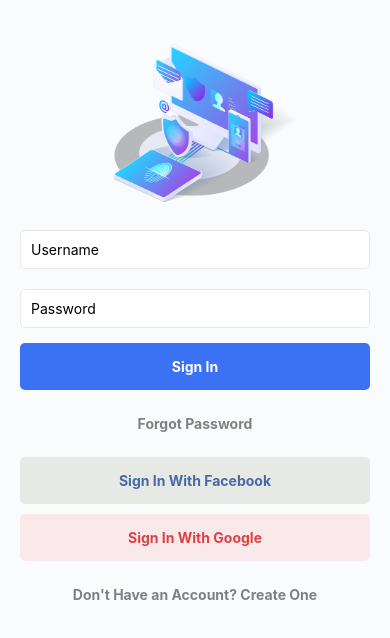
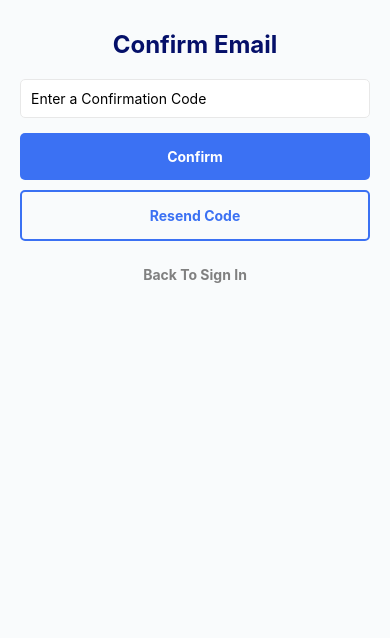
Before and after one commit to 21parthh/react-native-auth-with-aws-amplify, a React Native app: screen /SignUp in a window 390 px wide. Shown: the top 638 px of the page. Built offline with nearby package versions, Linux system fonts and the light colour scheme.

Commit message:
Updated Confirm Email UI

```diff
--- a/App.js
+++ b/App.js
@@ -1,11 +1,13 @@
 import { StatusBar } from "expo-status-bar";
 import { StyleSheet, Text, View, SafeAreaView } from "react-native";
 import SignIn from "./src/screens/SignInScreen/SignIn";
+import SignUp from "./src/screens/SignUpScreen/SignUp";
+import ConfirmEmailScreen from "./src/screens/ConfirmEmailScreen/ConfirmEmailScreen";
 
 export default function App() {
     return (
         <SafeAreaView style={styles.root}>
-            <SignIn />
+            <ConfirmEmailScreen/>
         </SafeAreaView>
     );
 }
--- a/src/components/CustomButton/CustomButton.js
+++ b/src/components/CustomButton/CustomButton.js
@@ -40,11 +40,18 @@ const styles = StyleSheet.create({
     container_PRIMARY: {
         backgroundColor: "#3B71F3",
     },
+    container_SECONDARY: {
+        borderColor: "#3B71F3",
+        borderWidth: 2,
+    },
     container_TERTIARY: {},
     text: {
         textAlign: "center",
         fontWeight: "bold",
         color: "white",
+    },
+    text_SECONDARY: {
+        color: "#3B71F3",
     },
     text_TERTIARY: {
         color: "gray",
--- /dev/null
+++ b/src/components/SocialSignInButtons/SocialSignInButtons.js
@@ -0,0 +1,32 @@
+import { View, Text } from "react-native";
+import React from "react";
+import CustomButton from "../CustomButton/CustomButton";
+
+const SocialSignInButtons = () => {
+    const signInWithFacebook = () => {
+        console.warn("signInWithFacebook");
+    };
+    const signInWithGoogle = () => {
+        console.warn("signInWithGoogle");
+    };
+
+    return (
+        <>
+            <CustomButton
+                text="Sign In With Facebook"
+                onPress={signInWithFacebook}
+                bgColor="#E7EAE4"
+                fgColor="#4769A9"
+            />
+            <CustomButton
+                text="Sign In With Google"
+                onPress={signInWithGoogle}
+                bgColor="#FAE9EA"
+                fgColor="#DD4044"
+            />
+
+        </>
+    );
+};
+
+export default SocialSignInButtons;
--- /dev/null
+++ b/src/screens/ConfirmEmailScreen/ConfirmEmailScreen.js
@@ -0,0 +1,74 @@
+import {
+    View,
+    Text,
+    StyleSheet,
+    useWindowDimensions,
+    ScrollView,
+} from "react-native";
+import React, { useState } from "react";
+import CustomInput from "../../components/CustomInput.js/CustomInput";
+import CustomButton from "../../components/CustomButton/CustomButton";
+import SocialSignInButtons from "../../components/SocialSignInButtons/SocialSignInButtons";
+import { LinearGradient } from "expo-linear-gradient";
+
+const ConfirmEmailScreen = () => {
+    const [code, setCode] = useState("");
+    const [username, setUsername] = useState("");
+
+    const { height } = useWindowDimensions();
+    const onConfirmPressed = () => {
+        console.warn("Registered");
+    };
+    const onResendPressed = () => {
+        console.warn("Resend")
+    }
+    const onSignInPressed = () => {
+        console.warn("Sign In");
+    };
+
+    return (
+        // <LinearGradient
+        //     colors={["#ffafbd", "#ffc3a0"]} // Adjust these colors as needed
+        //     style={{ flex: 1 }}
+        // >
+        <ScrollView>
+            <View style={styles.root}>
+                <Text style={styles.title}>Confirm Email</Text>
+                <CustomInput
+                    placeholder="Enter a Confirmation Code"
+                    value={code}
+                    setValue={setCode}
+                    secureTextEntry={true}
+                />
+                <CustomButton text="Confirm" onPress={onConfirmPressed} />
+                <CustomButton text="Resend Code" onPress={onResendPressed} type="SECONDARY" />
+                <CustomButton text="Back To Sign In" onPress={onSignInPressed} type="TERTIARY"/>
+
+            </View>
+        </ScrollView>
+        // </LinearGradient>
+    );
+};
+
+const styles = StyleSheet.create({
+    root: {
+        alignItems: "center",
+        padding: 20,
+    },
+    title: {
+        fontSize: 24,
+        fontWeight: "bold",
+        color: "#051069",
+        margin: 10,
+    },
+    text: {
+        color: "grey",
+        marginVertical: 10,
+        justifyContent: "space-between",
+    },
+    link: {
+        color: "#FDB075",
+    },
+});
+
+export default ConfirmEmailScreen;
--- /dev/null
+++ b/src/screens/ConfirmEmailScreen/index.js
@@ -0,0 +1 @@
+export {default} from "./ConfirmEmailScreen"
--- a/src/screens/SignInScreen/SignIn.js
+++ b/src/screens/SignInScreen/SignIn.js
@@ -10,7 +10,8 @@ import React, { useState } from "react";
 import logo from "../../../assets/images/Logo_1.png";
 import CustomInput from "../../components/CustomInput.js/CustomInput";
 import CustomButton from "../../components/CustomButton/CustomButton";
-import {LinearGradient} from 'expo-linear-gradient';
+import SocialSignInButtons from "../../components/SocialSignInButtons/SocialSignInButtons";
+import { LinearGradient } from "expo-linear-gradient";
 
 const SignIn = () => {
     const [username, setUsername] = useState("");
@@ -22,12 +23,6 @@ const SignIn = () => {
     };
     const onForgotPassword = () => {
         console.warn("Forgot Password");
-    };
-    const signInWithFacebook = () => {
-        console.warn("signInWithFacebook");
-    };
-    const signInWithGoogle = () => {
-        console.warn("signInWithGoogle");
     };
     const dontHaveAnAccount = () => {
         console.warn("dontHaveAnAccount");
@@ -61,18 +56,7 @@ const SignIn = () => {
                     onPress={onForgotPassword}
                     type="TERTIARY"
                 />
-                    <CustomButton
-                        text="Sign In With Facebook"
-                        onPress={signInWithFacebook}
-                        bgColor="#E7EAE4"
-                        fgColor="#4769A9"
-                    />
-                    <CustomButton
-                        text="Sign In With Google"
-                        onPress={signInWithGoogle}
-                        bgColor="#FAE9EA"
-                        fgColor="#DD4044"
-                    />
+                <SocialSignInButtons />
                 <CustomButton
                 text="Don't Have an Account? Create One"
                 onPress={dontHaveAnAccount}
--- /dev/null
+++ b/src/screens/SignUpScreen/SignUp.js
@@ -0,0 +1,112 @@
+import {
+    View,
+    Text,
+    Image,
+    StyleSheet,
+    useWindowDimensions,
+    ScrollView,
+} from "react-native";
+import React, { useState } from "react";
+import CustomInput from "../../components/CustomInput.js/CustomInput";
+import CustomButton from "../../components/CustomButton/CustomButton";
+import SocialSignInButtons from "../../components/SocialSignInButtons/SocialSignInButtons";
+import { LinearGradient } from "expo-linear-gradient";
+
+const SignUp = () => {
+    const [username, setUsername] = useState("");
+    const [email, setEmail] = useState("");
+    const [password, setPassword] = useState("");
+    const [passwordRepeat, setPasswordRepeat] = useState("");
+
+    const { height } = useWindowDimensions();
+    const onRegisterPressed = () => {
+        console.warn("Registered");
+    };
+    const onForgotPassword = () => {
+        console.warn("Forgot Password");
+    };
+    const onTermOfUsePressed = () => {
+        console.warn("TermOfUsePressed");
+    };
+    const onPrivacyPolicyPressed = () => {
+        console.warn("PrivacyPolicyPressed");
+    };
+    const dontHaveAnAccount = () => {
+        console.warn("dontHaveAnAccount");
+    };
+    return (
+        // <LinearGradient
+        //     colors={["#ffafbd", "#ffc3a0"]} // Adjust these colors as needed
+        //     style={{ flex: 1 }}
+        // >
+        <ScrollView>
+            <View style={styles.root}>
+                <Text style={styles.title}>Create Account</Text>
+                <CustomInput
+                    placeholder="Username"
+                    value={username}
+                    setValue={setUsername}
+                />
+                <CustomInput
+                    placeholder="Email"
+                    value={email}
+                    setValue={setEmail}
+                />
+                <CustomInput
+                    placeholder="Password"
+                    value={password}
+                    setValue={setPassword}
+                    secureTextEntry={true}
+                />
+                <CustomInput
+                    placeholder="Confirm Password"
+                    value={passwordRepeat}
+                    setValue={setPasswordRepeat}
+                    secureTextEntry={true}
+                />
+                <CustomButton text="Register" onPress={onRegisterPressed} />
+
+                <Text style={styles.text}>
+                    By Registering, You accept that you accept our{" "}
+                    <Text style={styles.link} onPress={onTermOfUsePressed}>
+                        Terms of Use
+                    </Text>{" "}
+                    and{" "}
+                    <Text style={styles.link} onPress={onPrivacyPolicyPressed}>
+                        Privacy Policy
+                    </Text>
+                </Text>
+                <SocialSignInButtons />
+                <CustomButton
+                    text="Don't Have an Account? Create One"
+                    onPress={dontHaveAnAccount}
+                    type="TERTIARY"
+                />
+            </View>
+        </ScrollView>
+        // </LinearGradient>
+    );
+};
+
+const styles = StyleSheet.create({
+    root: {
+        alignItems: "center",
+        padding: 20,
+    },
+    title: {
+        fontSize: 24,
+        fontWeight: "bold",
+        color: "#051069",
+        margin: 10,
+    },
+    text: {
+        color: "grey",
+        marginVertical: 10,
+        justifyContent: "space-between",
+    },
+    link: {
+        color: "#FDB075",
+    },
+});
+
+export default SignUp;
--- /dev/null
+++ b/src/screens/SignUpScreen/index.js
@@ -0,0 +1 @@
+export {default} from "./SignUp"
```
Also changed, not shown: assets/images/Logo_2.png (added). Lines whose indentation alone changed are shown as unchanged.
